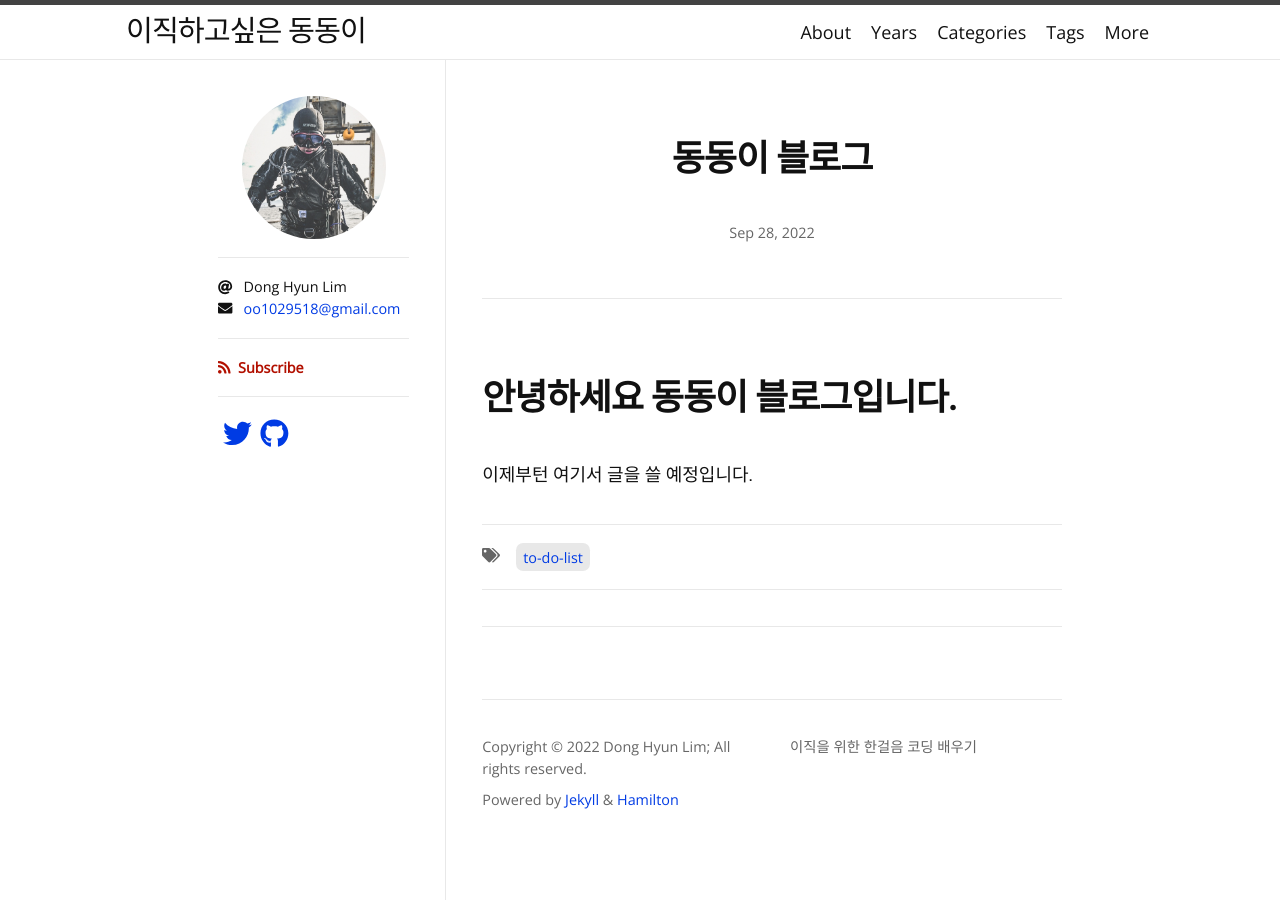
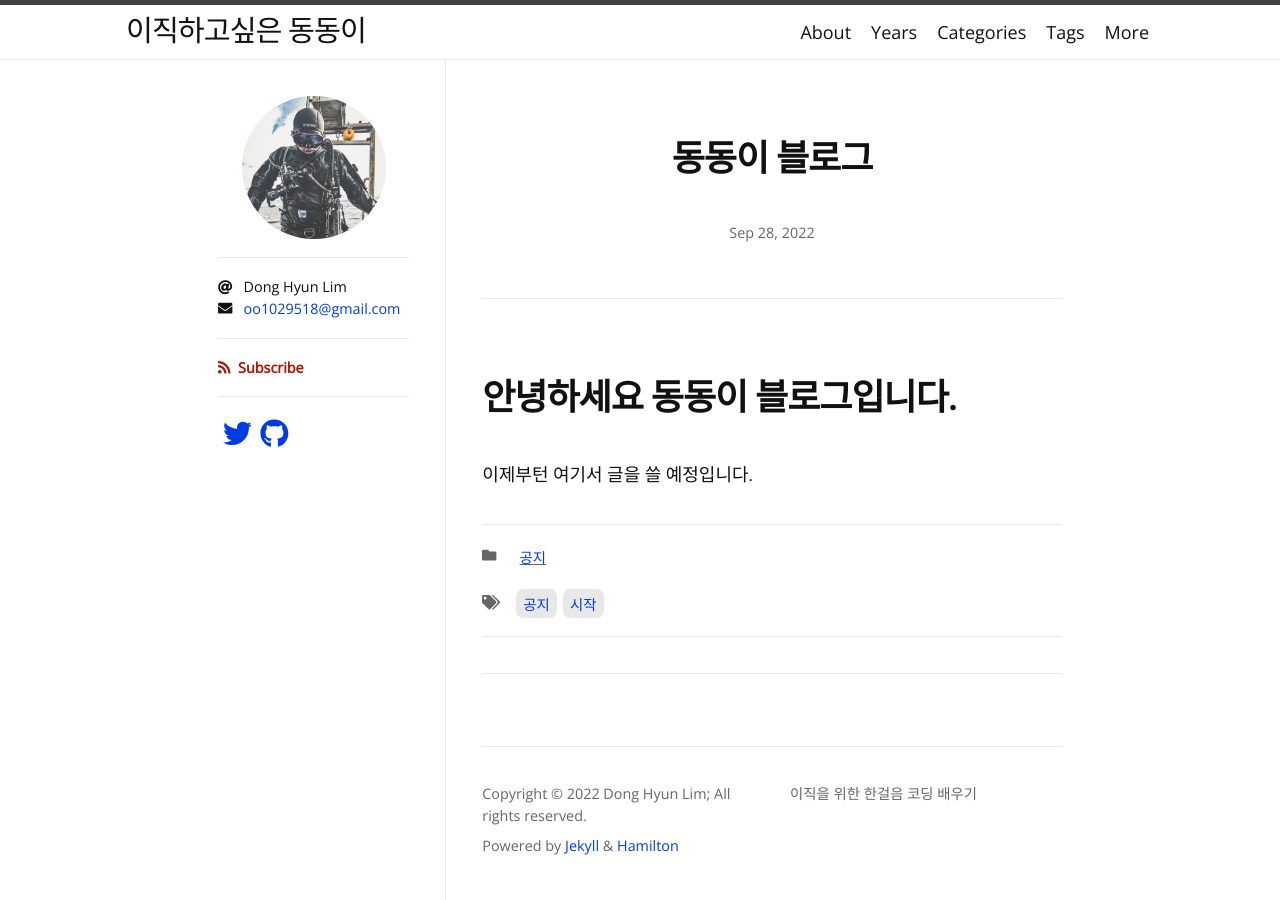
Before and after one commit to divinggecko/divinggecko.github.io, a Jekyll site: the page built from _posts/2022-09-28-divinggecko.md, in a window 1280 px wide. Built offline with Jekyll 4.4.1, drawn with Linux system fonts in a browser that asks for light colours; nearby versions of some CDN libraries; some web fonts are replaced; comment, search, counter and statistics services are not loaded.

Commit message:
fix: 카테고리주가 및 테그변경

```diff
--- a/_posts/2022-09-28-divinggecko.md
+++ b/_posts/2022-09-28-divinggecko.md
@@ -1,7 +1,8 @@
 ---
 layout: post
 title: 동동이 블로그
-tags: [to-do list]
+categories: 공지
+tags: [시작, 공지]
 ---
 
 # 안녕하세요 동동이 블로그입니다.
```
